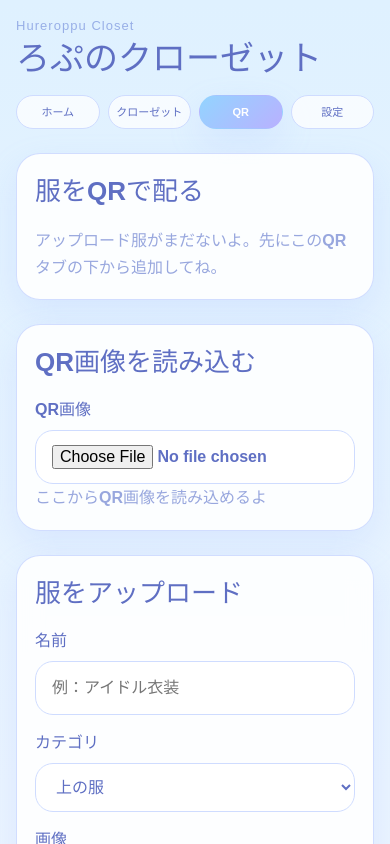
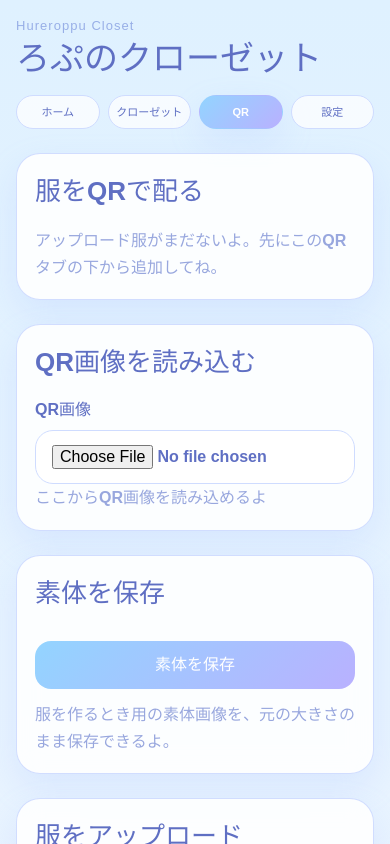
Before and after one commit to chumplanetusagi-svg/kisekae-web, a React (Vite) app: page / in a window 390 px wide. Both pictures are taken after a click on the button "QR". Shown: the top 844 px of the page. Built offline with nearby package versions, Linux system fonts and the light colour scheme.

Commit message:
fix app and mobile layout

```diff
--- a/src/App.css
+++ b/src/App.css
@@ -528,3 +528,9 @@ a { color: var(--text-deep); }
     position: relative;
   }
 }
+
+
+.qrSaveBaseCard {
+  display: grid;
+  gap: 12px;
+}
--- a/src/App.jsx
+++ b/src/App.jsx
@@ -713,13 +713,18 @@ async function drawAvatarCanvas({
 }
 
 async function createBaseOnlyCanvas({ baseImageUrl }) {
-  return drawAvatarCanvas({
-    baseImageUrl,
-    lowerImageUrl: '',
-    upperImageUrl: '',
-    accessoryImageUrls: [],
-    size: 1200,
-  })
+  const img = await loadImage(baseImageUrl)
+  const width = img.naturalWidth || img.width
+  const height = img.naturalHeight || img.height
+
+  const canvas = document.createElement('canvas')
+  canvas.width = width
+  canvas.height = height
+  const ctx = canvas.getContext('2d')
+  ctx.clearRect(0, 0, width, height)
+  ctx.drawImage(img, 0, 0, width, height)
+
+  return canvas
 }
 
 async function createHomeCanvas({
@@ -2012,6 +2017,18 @@ export default function App() {
                 <p className="infoText">{qrMessage || 'ここからQR画像を読み込めるよ'}</p>
               </section>
 
+              <section className="mainCard qrSaveBaseCard">
+                <h2 className="sectionTitle">素体を保存</h2>
+
+                <button className="primaryButton" onClick={handleSaveBaseImage} disabled={isSavingBaseImage}>
+                  {isSavingBaseImage ? '保存中…' : '素体を保存'}
+                </button>
+
+                <p className="infoText">
+                  服を作るとき用の素体画像を、元の大きさのまま保存できるよ。
+                </p>
+              </section>
+
               <section className="mainCard">
                 <h2 className="sectionTitle">服をアップロード</h2>
 
@@ -2122,11 +2139,12 @@ export default function App() {
                       <p className="rulesText">・既存の服や、ほかの人が作った服を自分で作ったことにしないでね。</p>
                       <p className="rulesText">・QRで受け取った服は、作った人の名前を消したり、自分の作品として再配布しないでね。</p>
                       <p className="rulesText">・配布するときは、相手や制作者さんが嫌がる使い方をしないでね。</p>
+                      <p className="rulesText">・素体や服に対する加筆修正はしないでね。</p>
                       <p className="rulesText">・ここで保存したものはAIなどに取り込まないでね。</p>
                       <p className="rulesText">・著作権や利用条件がある素材は、それぞれのルールを守って使ってね。</p>
-                      <p className="rulesText">・公序良俗に反するものは公開しないでください。</p>
+                      <p className="rulesText">・公序良俗に反するものは公開しないでね。</p>
                       <p className="rulesText">・こちらはふれろっぷ個ちゃむで制作してるよ。調査員等に問い合わせはしないでね。</p>
-                      <p className="rulesText">・こちらのサイトでの個人間でのトラブルにおきましては当方は一切の責任等は取れないよ。</p>
+                      <p className="rulesText">・こちらのサイトでの個人間でのトラブルにおきましては当方は一切の責任等は取れないです。</p>
                     </div>
                   </div>
                 )}
```
